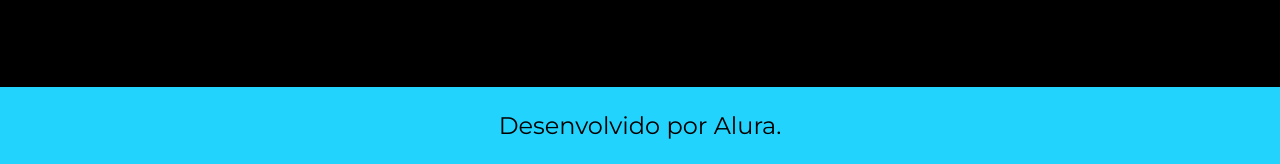
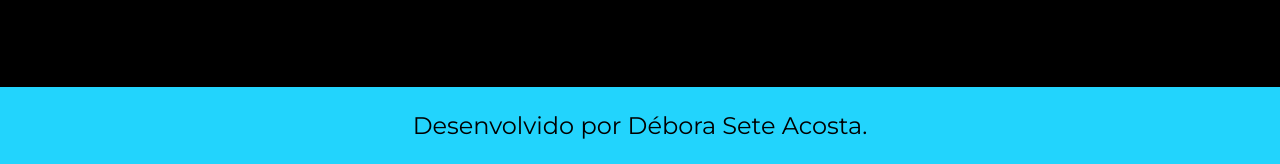
Before and after one commit to deborasete/portfolio, a plain HTML site: page index.html in a window 1280 px wide. Shown: the part 1063-1227 px from the top of the page. Drawn offline with nearby package versions, Linux system fonts and the light colour scheme.

Commit message:
Footer update

```diff
--- a/index.html
+++ b/index.html
@@ -37,7 +37,7 @@
             <img class="presentation__image" src="./assets/imagem.png" alt="Foto de uma programadora.">
         </main>
         <footer class="footer">
-            <p>Desenvolvido por Alura.</p>
+            <p>Desenvolvido por Débora Sete Acosta.</p>
         </footer>
     </body>
 </html>
```
